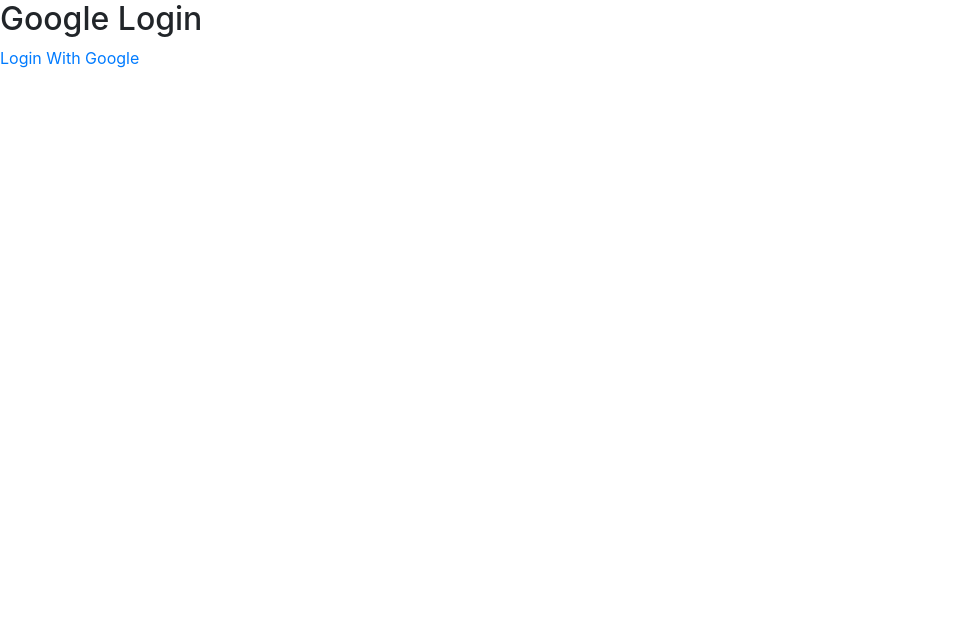
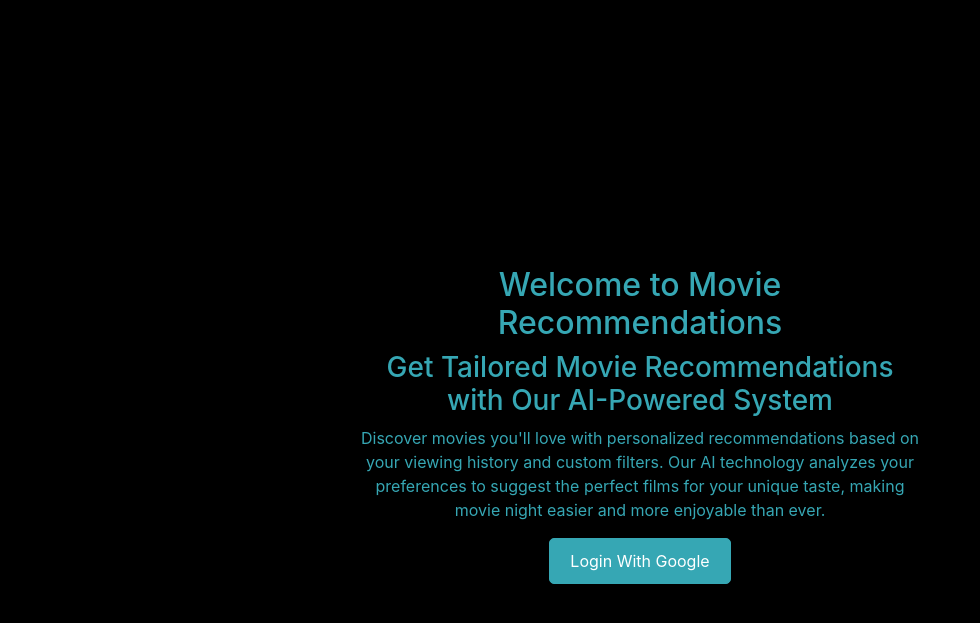
Before and after one commit to Abhilasha-Managoli/MovieReccomendations, a Django app: page / in a window 1280 px wide. Shown: the top 623 px of the page, without its empty margins (0-980 px from the left). Run offline with Django 5.2, Linux system fonts and the light colour scheme; data comes from the database, SQL or seed files in the repository; both versions use the stored data as it was after the commit; some libraries are stand-ins or nearby versions.

Commit message:
Customized home page

```diff
--- a/users/templates/home.html
+++ b/users/templates/home.html
@@ -1,3 +1,4 @@
+{% load socialaccount %}
 <!DOCTYPE html>
 
 <html lang="en">
@@ -6,16 +7,54 @@
     <meta http-equiv="X-UA-Compatible" content="IE=edge">
     <meta name="viewport" content="width=device-width, initial-scale=1.0">
     <link href="https://cdn.jsdelivr.net/npm/bootstrap@4.1.0/dist/css/bootstrap.min.css" rel="stylesheet" integrity="sha384-1BmE4kWBq78iYhFldvKuhfTAU6auU8tT94WrHftjDbrCEXSU1oBoqyl2QvZ6jIW3" crossorigin="anonymous">
-    <title>Django Google Sign In</title>
+    <title>Movie Recommendations Sign in</title>
+   <style>
+        body, html {
+            height: 100%;
+            margin: 0;
+            color: #36a7b4; /* Blue text color */
+            background-color: #000; /* Black background color */
+        }
+        .container {
+            display: flex;
+            justify-content: center;
+            align-items: flex-start;
+            min-height: 100vh;
+            padding-top: 50px;
+            text-align: center;
+        }
+        .content {
+            max-width: 600px; /* Optional: restricts width of content */
+            margin: auto; /* Centers the content horizontally */
+            padding: 0 15px; /* Optional: adds some padding */
+        }
+        .btn-primary {
+            background-color: #36a7b4;
+            border-color: #36a7b4;
+            color: white;
+            text-decoration: none;
+            padding: 10px 20px;
+            border-radius: 5px;
+        }
+    </style>
 </head>
 <body>
-    {% load socialaccount %}
-    <h2>Google Login</h2>
-    <a href="{% provider_login_url 'google' %}?next=/">Login With Google</a>
+    <div class="container">
+        <div class="content">
+            <div>
+                <h2>Welcome to Movie Recommendations</h2>
+            </div>
+            <div>
+                <h3>Get Tailored Movie Recommendations with Our AI-Powered System</h3>
+            </div>
+            <p>Discover movies you'll love with personalized recommendations based on your viewing history and custom filters. Our AI technology analyzes your preferences to suggest the perfect films for your unique taste, making movie night easier and more enjoyable than ever.</p>
+            <a href="{% provider_login_url 'google' %}?next=/" class="btn btn-primary">Login With Google</a>
 
-    {% if user.is_authenticated %}
-    <p>You are signed in as {{ user.email }}</p>
-    <a href="{% url 'account_logout' %}">Logout</a>
-    {% endif %}
+            {% if user.is_authenticated %}
+            <p>You are signed in as {{ user.email }}</p>
+            <a href="{% url 'account_logout' %}" class="btn btn-secondary">Logout</a>
+            {% endif %}
+        </div>
+    </div>
 </body>
 </html>
--- a/users/urls.py
+++ b/users/urls.py
@@ -1,7 +1,8 @@
 from django.urls import path
 from . import views
 
+app_name = 'users'
 urlpatterns = [
-    path("", views.home),
+    path("", views.home, name="sign_in"),
     path("logout", views.logout_view)
 ]
--- a/users/views.py
+++ b/users/views.py
@@ -1,9 +1,11 @@
 from django.shortcuts import render, redirect
 from django.contrib.auth import logout
+
 
 def home(request):
     return render(request, "home.html")
 
+
 def logout_view(request):
     logout(request)
     return redirect("/")
```
Also changed, not shown: db.sqlite3.
